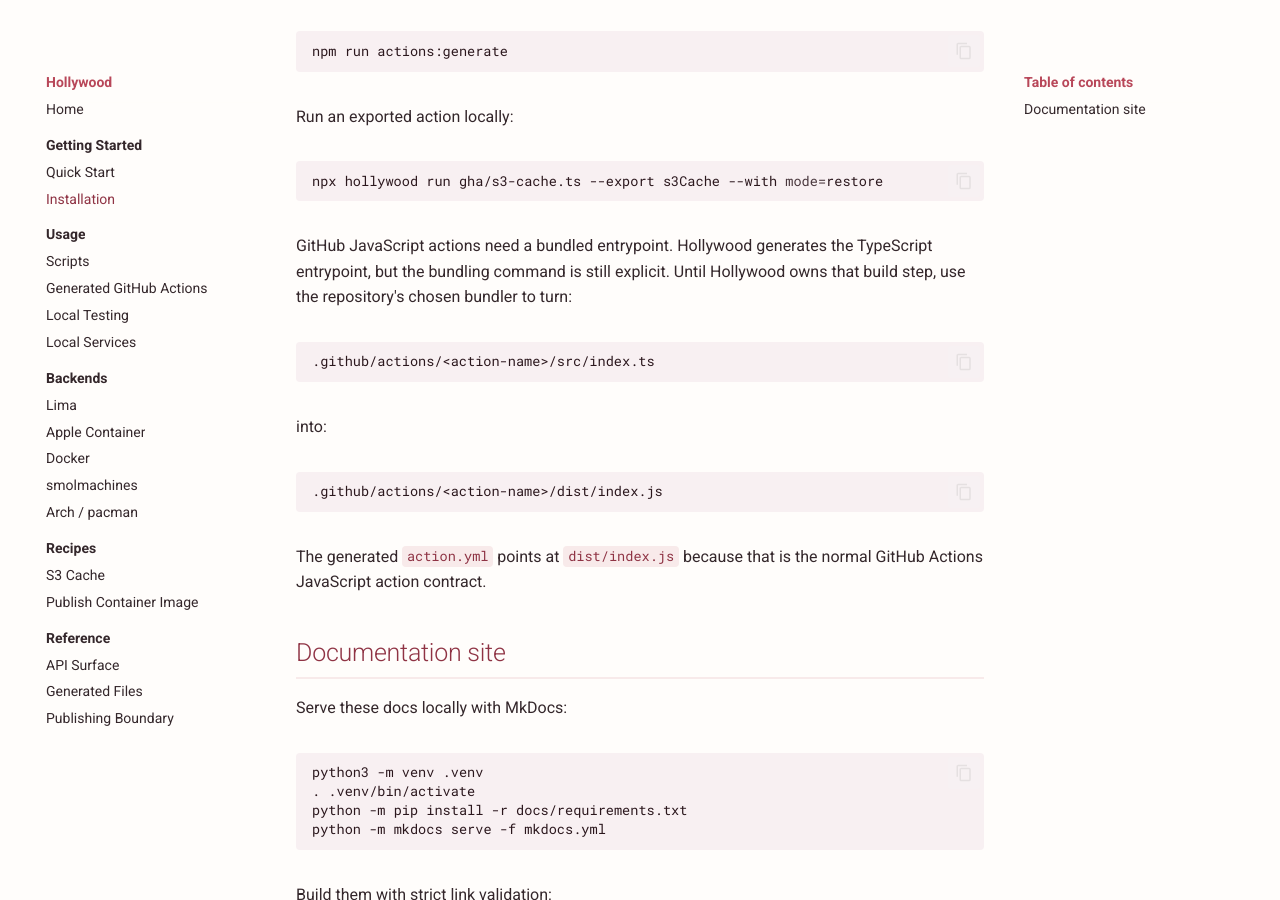
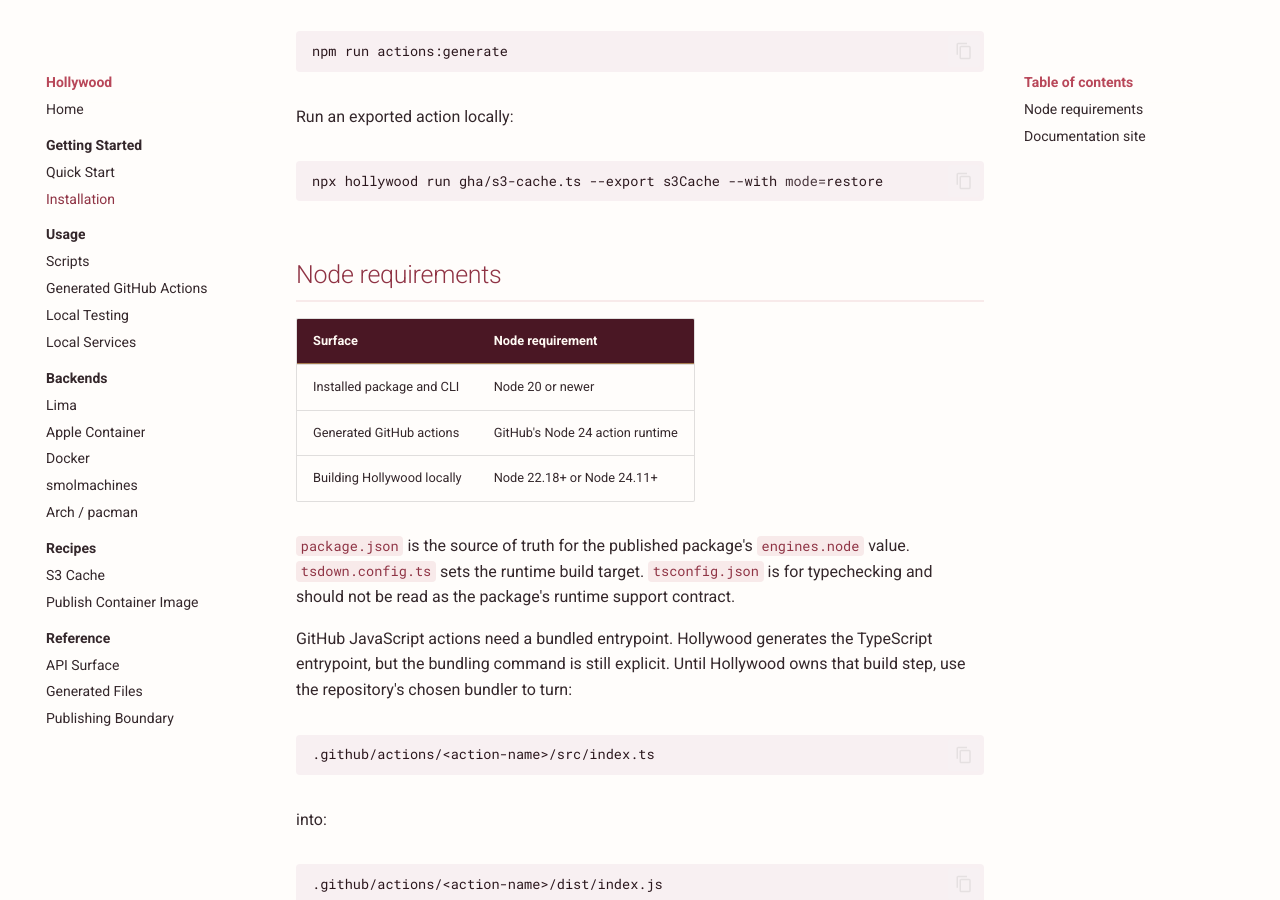
Before and after one commit to dedalus-labs/hollywood, an MkDocs documentation site: the page built from docs/getting-started/installation.md, in a window 1280 px wide and 900 px high, scrolled down 905 px. Built offline with MkDocs 1.6.1 and Material for MkDocs 9.7.7, drawn with Linux system fonts in a browser that asks for light colours; comment, search, counter and statistics services are not loaded.

Commit message:
docs: document node requirements

````diff
--- a/docs/getting-started/installation.md
+++ b/docs/getting-started/installation.md
@@ -43,6 +43,19 @@ Run an exported action locally:
 npx hollywood run gha/s3-cache.ts --export s3Cache --with mode=restore
 ```
 
+## Node requirements
+
+| Surface                    | Node requirement             |
+| -------------------------- | ---------------------------- |
+| Installed package and CLI  | Node 20 or newer             |
+| Generated GitHub actions   | GitHub's Node 24 action runtime |
+| Building Hollywood locally | Node 22.18+ or Node 24.11+   |
+
+`package.json` is the source of truth for the published package's
+`engines.node` value. `tsdown.config.ts` sets the runtime build target.
+`tsconfig.json` is for typechecking and should not be read as the package's
+runtime support contract.
+
 GitHub JavaScript actions need a bundled entrypoint. Hollywood generates the
 TypeScript entrypoint, but the bundling command is still explicit. Until
 Hollywood owns that build step, use the repository's chosen bundler to turn:
````
Also changed, not shown: README.md (+20 -5 lines).
